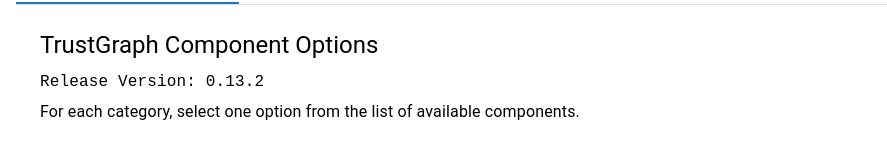
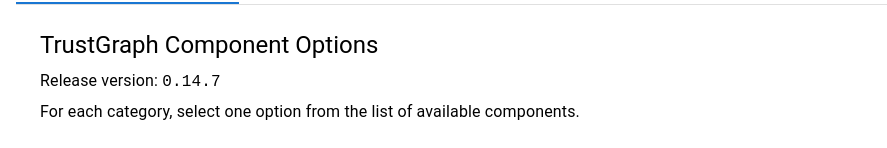
Before and after one commit to trustgraph-ai/simple-config-ui, a React (Vite) app: page / in a window 1280 px wide. Shown: the part 135-283 px from the top of the page, without its empty margins (0-887 px from the left). Built offline with nearby package versions, Linux system fonts and the light colour scheme.

Commit message:
Version number just specified once

```diff
--- a/src/simple-editor/configuration/Parameters.tsx
+++ b/src/simple-editor/configuration/Parameters.tsx
@@ -2,9 +2,13 @@
 import { Typography } from '@mui/material';
 
 import ParamsForm from '../model-params/ParamsForm';
+import { useModelParamsStore } from '../state/ModelParams';
 
 const Parameters = ({
 }) => {
+
+    const version
+        = useModelParamsStore((state) => state.trustgraphVersion);
 
     return (<>
 
@@ -13,8 +17,8 @@ const Parameters = ({
         </Typography>
 
         <Typography variant="body1" component="p" gutterBottom>
-            <code>{'Release Version: 0.13.2'}</code>
-            </Typography>
+            Release version: <code>{version}</code>
+        </Typography>
 
         <Typography variant="body1" component="p" gutterBottom>
             For each category, select one option from the list of
--- a/src/simple-editor/state/ModelParams.ts
+++ b/src/simple-editor/state/ModelParams.ts
@@ -1,5 +1,5 @@
 
-const TRUSTGRAPH_VERSION = "0.13.2";
+const TRUSTGRAPH_VERSION = "0.14.7";
 
 import { create } from 'zustand'
 
```
